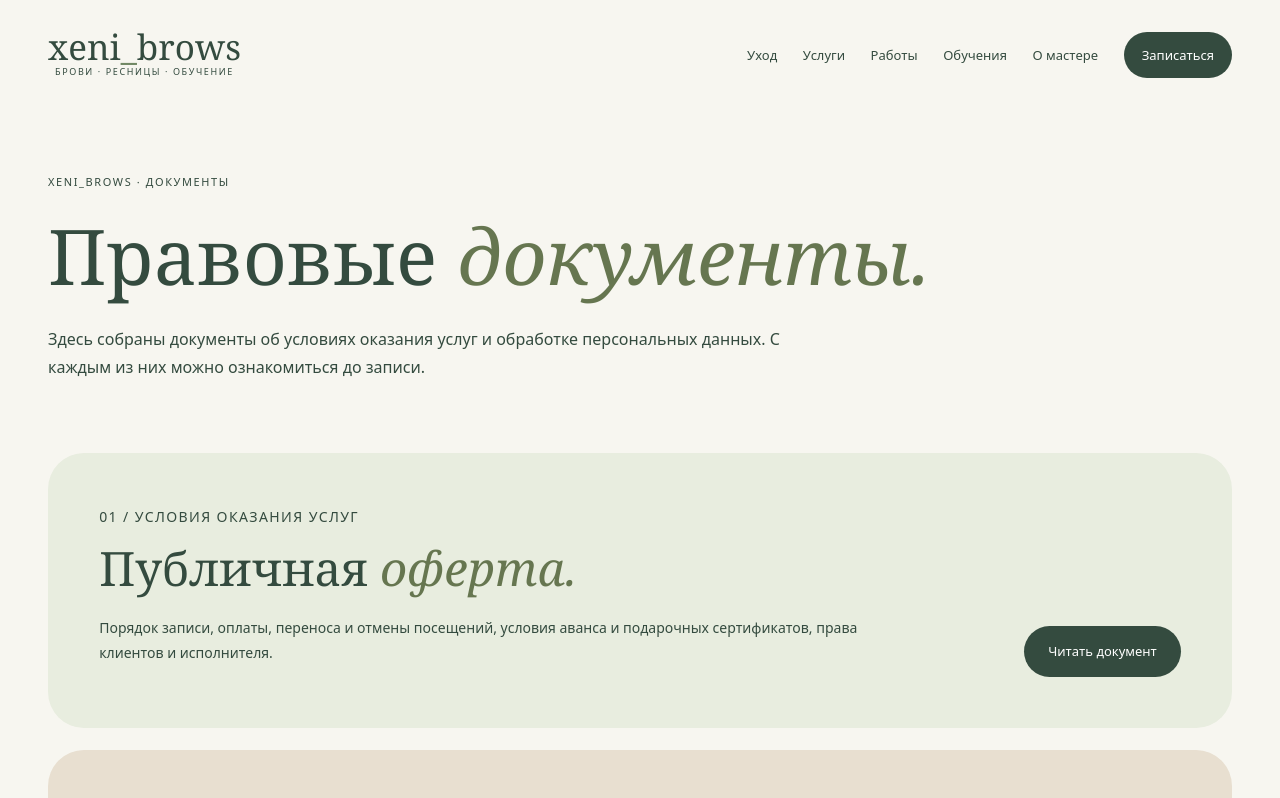
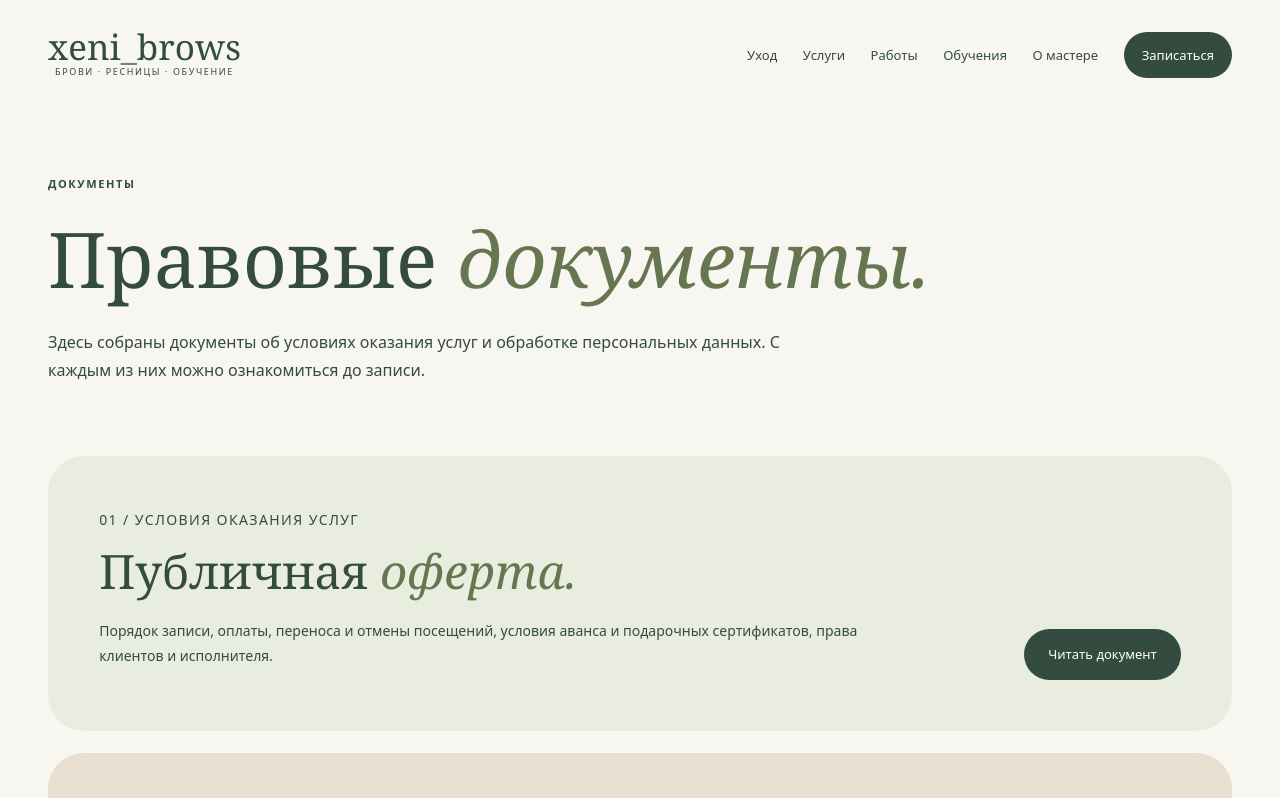
Before and after one commit to imxeenia/imxeenia.github.io, a plain HTML site: page legal-pages/information/index.html in a window 1280 px wide. Shown: the top 798 px of the page. Drawn offline with Linux system fonts and the light colour scheme.

Commit message:
design: use approved eyebrow styling and simple Documents kicker

```diff
--- a/legal-pages/information/index.html
+++ b/legal-pages/information/index.html
@@ -12,7 +12,7 @@ a{color:inherit;overflow-wrap:anywhere}a:focus-visible,button:focus-visible{outl
 .site-footer>span{font-size:12px}
 h1,h2,h3{font-family:Georgia,serif;font-weight:400}em{color:#667650}
 .text-link{text-decoration:underline;text-underline-offset:5px}
-.eyebrow{letter-spacing:1.6px;font:11px/1.5 system-ui,Arial,sans-serif}
+.eyebrow{letter-spacing:1.6px;font:600 11px/1.8 system-ui,Arial,sans-serif}
 .button{display:inline-block;text-decoration:none!important;padding:14px 24px;border-radius:100px;color:#fff;background:var(--green);font-size:13px;white-space:nowrap}
 .legal-documents{padding-block:64px 72px}
 .legal-documents>.eyebrow{margin:0 0 24px}.legal-documents>h1{font-size:clamp(48px,6vw,86px);line-height:1.07;margin:0 0 28px}
@@ -41,7 +41,7 @@ h1,h2,h3{font-family:Georgia,serif;font-weight:400}em{color:#667650}
 @media(max-width:750px){.legal-document-entry{flex-direction:column;align-items:start;gap:16px;border-radius:26px}.legal-documents{padding-block:36px 56px}.legal-documents-lead,.legal-documents-list{margin-bottom:48px}.privacy-page,.offer-page{padding-block:34px 70px}.site-nav{gap:12px 18px}.site-nav a{font-size:12px}}
 </style></head><body><header class="site-header wrap"><a class="wordmark" href="/" aria-label="Xeni_brows — главная">xeni<span>_</span>brows<small>БРОВИ · РЕСНИЦЫ · ОБУЧЕНИЕ</small></a><nav class="site-nav" aria-label="Основная навигация"><a href="/care/">Уход</a><a href="/services/">Услуги</a><a href="/portfolio/">Работы</a><a href="/training/">Обучения</a><a href="/about/">О мастере</a><a href="/contacts/">Записаться</a></nav></header><main id="main"><section class="wrap legal legal-documents">
 
-    <p class="eyebrow">XENI_BROWS · ДОКУМЕНТЫ</p>
+    <p class="eyebrow">ДОКУМЕНТЫ</p>
     <h1>Правовые <em>документы.</em></h1>
     <p class="legal-documents-lead">Здесь собраны документы об условиях оказания услуг и обработке персональных данных. С каждым из них можно ознакомиться до записи.</p>
 
```
